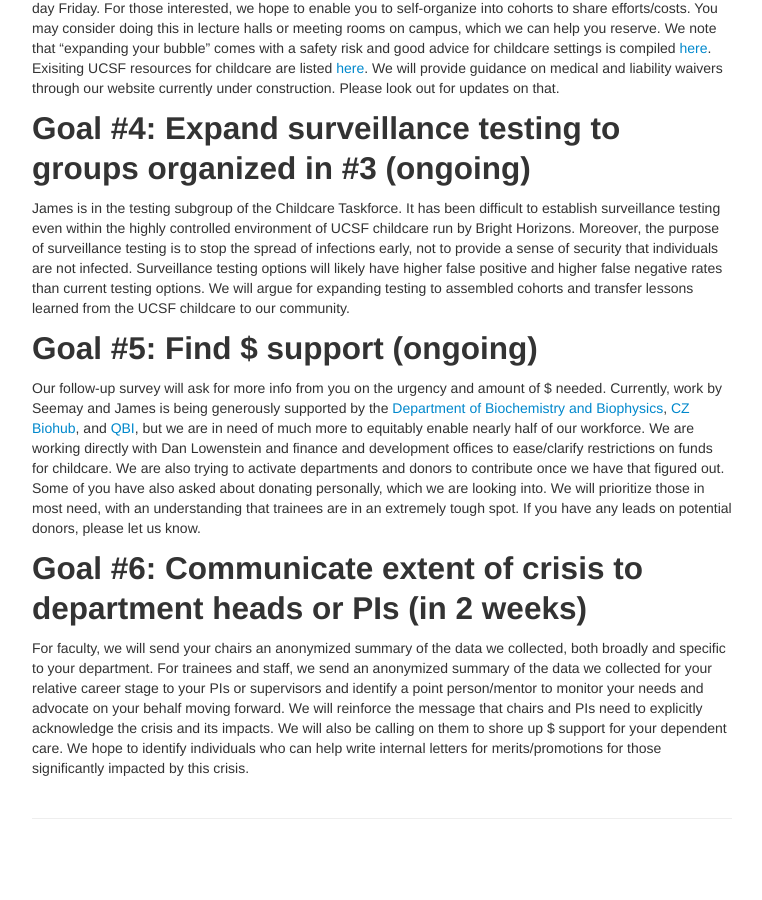
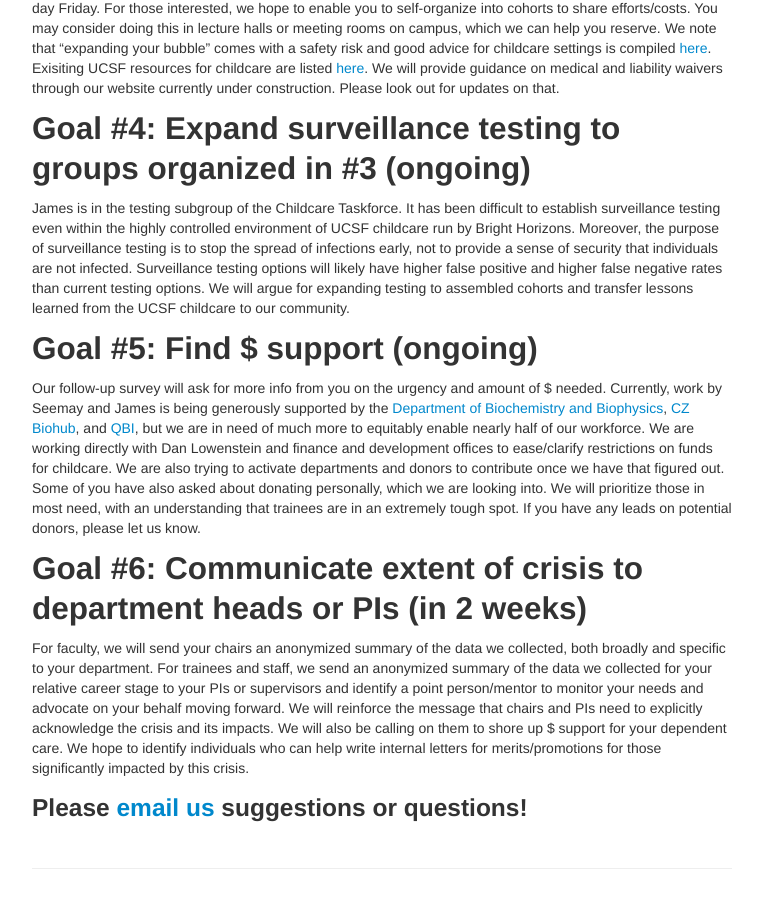
Before and after one commit to fraserlab/sci-dependentcare, a Jekyll site: the page built from index.md, in a window 1280 px wide and 900 px high, scrolled down 1134 px. Shown: the whole window, without its empty margins (258-1020 px from the left). Built offline with Jekyll 4.4.1, drawn with Linux system fonts in a browser that asks for light colours; before the commit the page ends 1984 px from its top, so only the background shows below that.

Commit message:
added email at end

```diff
--- a/index.md
+++ b/index.md
@@ -43,3 +43,6 @@ Our follow-up survey will ask for more info from you on the urgency and amount o
 ## Goal #6: Communicate extent of crisis to department heads or PIs (in 2 weeks)
 
 For faculty, we will send your chairs an anonymized summary of the data we collected, both broadly and specific to your department. For trainees and staff, we send an anonymized summary of the data we collected for your relative career stage to your PIs or supervisors and identify a point person/mentor to monitor your needs and advocate on your behalf moving forward. We will reinforce the message that chairs and PIs need to explicitly acknowledge the crisis and its impacts. We will also be calling on them to shore up $ support for your dependent care. We hope to identify individuals who can help write internal letters for merits/promotions for those significantly impacted by this crisis.
+
+
+### Please [email us](mailto:seemayandjames@fraserlab.com) suggestions or questions!
```
